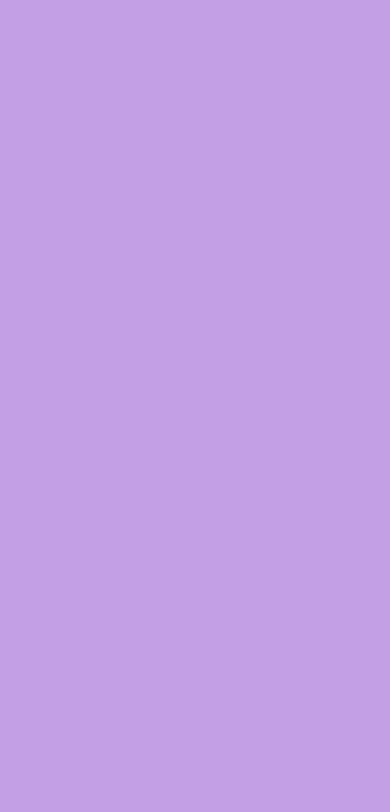
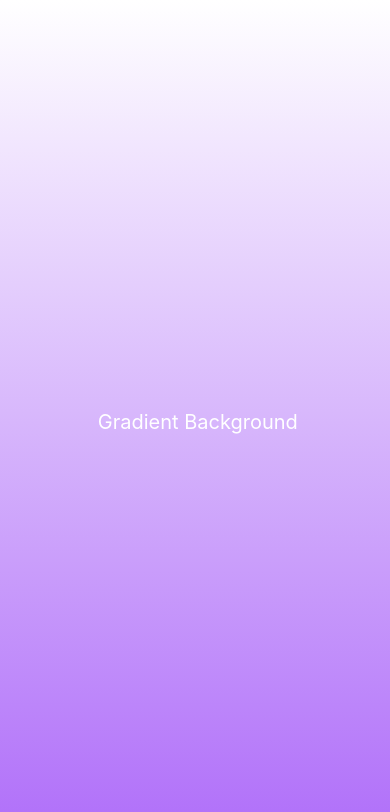
Before and after one commit to BackendExpert/MobileLib, a React Native app: screen /SignIn in a window 390 px wide. Shown: the top 812 px of the page. Built offline with nearby package versions, Linux system fonts and the light colour scheme.

Commit message:
Update
Co-Authored-By: JehanKandy  <jehankandy@gmail.com>

```diff
--- a/components/SignIn.js
+++ b/components/SignIn.js
@@ -1,12 +1,36 @@
-import React from 'react'
-import { View, Text, Button, Image } from 'react-native'
+import React from 'react';
+import { View, StyleSheet, Text } from 'react-native';
+import {LinearGradient} from 'expo-linear-gradient';
+
 
 const SignIn = ({ navigation }) => {
   return (
-    <View className='bg-purple-700/40 h-full'>
-
-    </View>
+    <LinearGradient
+      colors={['#af6df9', '#FFFFFF']}
+      style={styles.gradient}
+      start={{ x: 0, y: 1 }}
+      end={{ x: 0, y: 0 }}
+    >
+      <View style={styles.container}>
+        <Text style={styles.text}> Gradient Background</Text>
+      </View>
+    </LinearGradient>
   )
 }
 
+const styles = StyleSheet.create({
+    gradient: {
+      flex: 1,
+      justifyContent: 'center',
+      alignItems: 'center',
+    },
+    container: {
+      // Additional styling for your container
+    },
+    text: {
+      color: '#fff',
+      fontSize: 20,
+    },
+  });
+
 export default SignIn
--- a/package.json
+++ b/package.json
@@ -18,7 +18,8 @@
     "react-native": "0.74.5",
     "react-native-linear-gradient": "^2.8.3",
     "react-native-safe-area-context": "^4.10.9",
-    "react-native-screens": "^3.34.0"
+    "react-native-screens": "^3.34.0",
+    "expo-linear-gradient": "~13.0.2"
   },
   "devDependencies": {
     "@babel/core": "^7.20.0",
```
Also changed, not shown: 1 other file (tests, documents, lock files or other folders).
